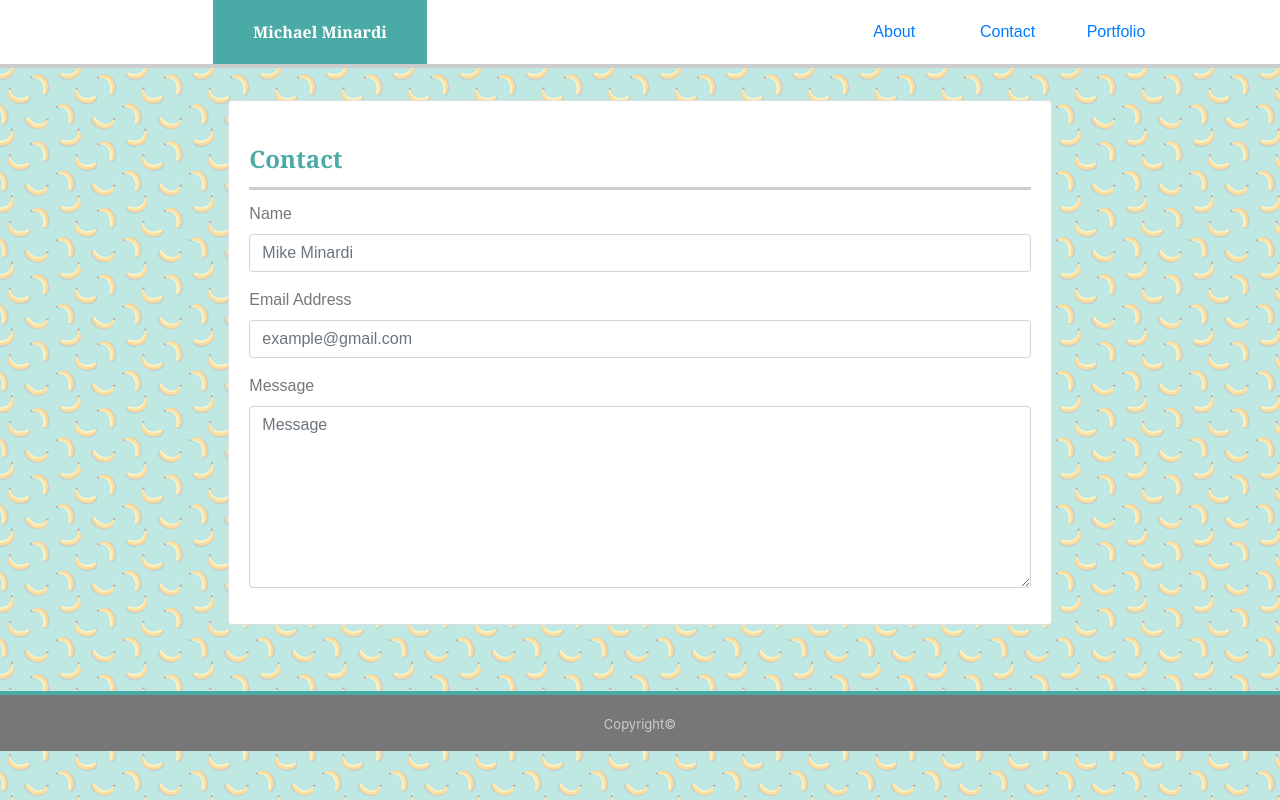
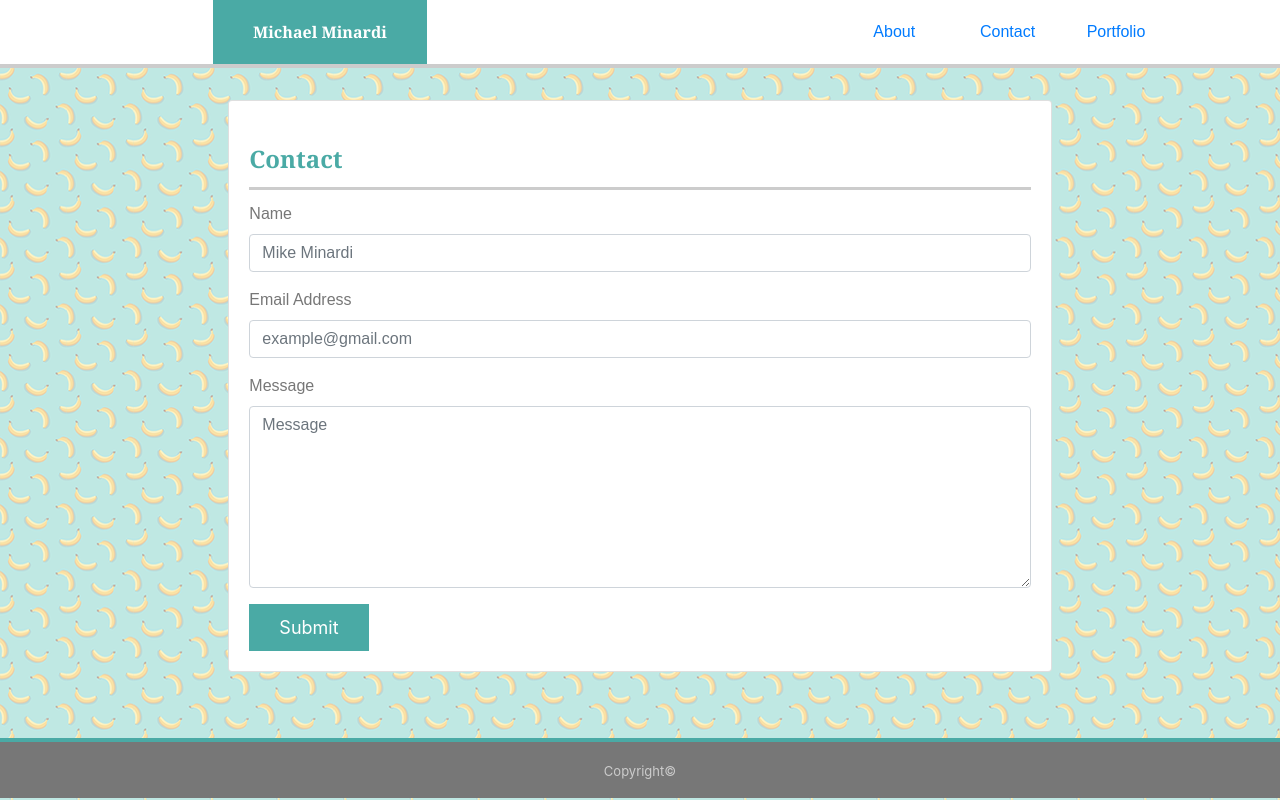
Before and after one commit to michaelnunzio/Bootstrap-Portfolio, a plain HTML site: page contact.html in a window 1280 px wide. Drawn offline with nearby package versions, Linux system fonts and the light colour scheme.

Commit message:
updatedLUNCH

```diff
--- a/Portfolio2.css
+++ b/Portfolio2.css
@@ -114,4 +114,14 @@ placeholder {
     margin-bottom: 10px;
 }
 
-/* Psuedo Classes */
+/* BUTTON */
+
+input[type=submit] {
+    padding: 10px 30px;
+    font-size: 18px;
+    color: #fff;
+    cursor: pointer;
+    background: #4aaaa5;
+    border: 0 none;
+
+}
--- a/contact.html
+++ b/contact.html
@@ -63,6 +63,8 @@
                                   <label for="Message">Message</label>
                                   <textarea type="text" class="form-control" id="Message" rows="7" placeholder="Message"></textarea>
                                 </div>
+
+                                <input type="submit">
                               </form>
 
                 </div><!--POS RELATIVE MSY NOT NEED-->
```
